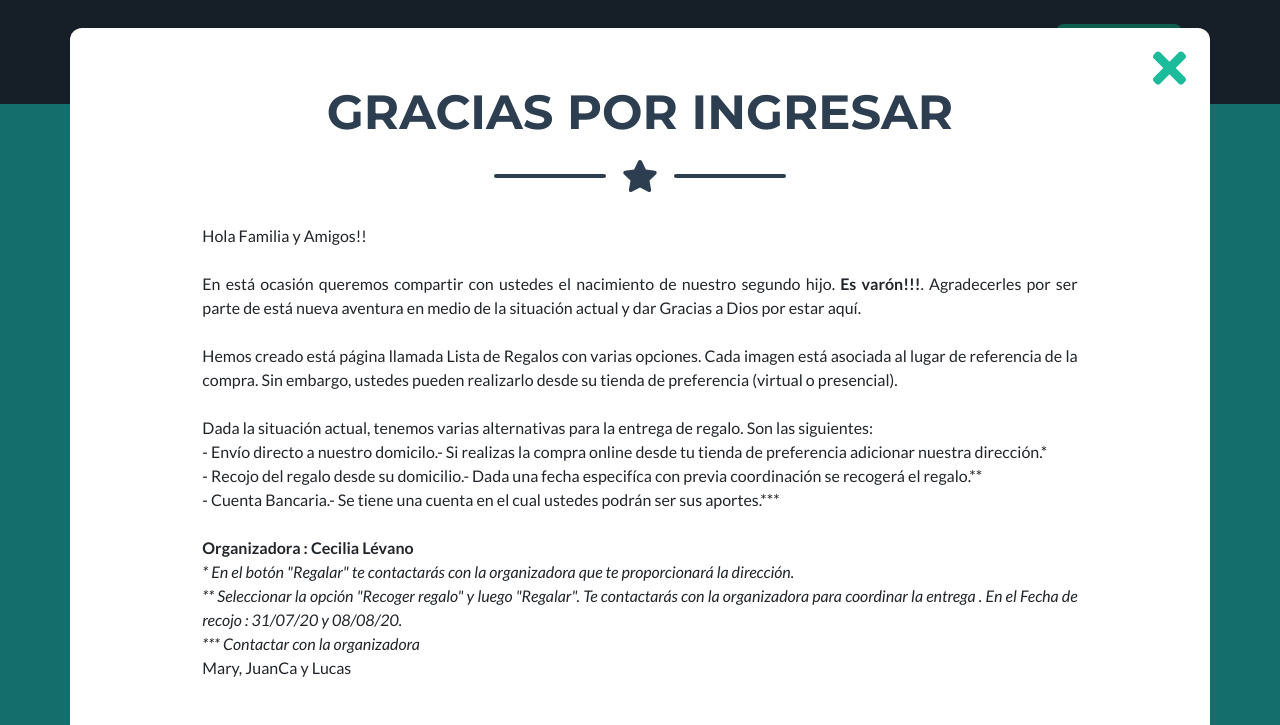
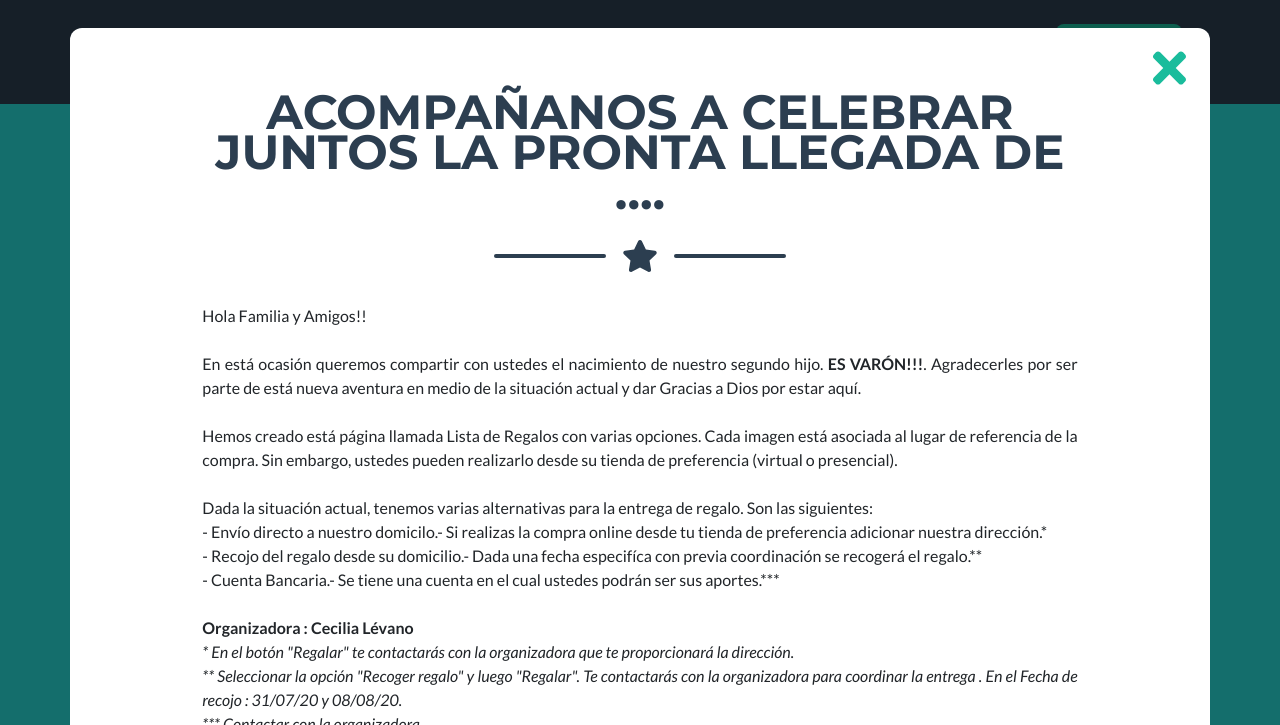
Before and after one commit to midulceperfecto/babyshower, a plain HTML site: page index.html in a window 1280 px wide. Shown: the top 725 px of the page. Drawn offline with nearby package versions, Linux system fonts and the light colour scheme.

Commit message:
Update index.html

```diff
--- a/index.html
+++ b/index.html
@@ -184,7 +184,7 @@
                             <div class="row justify-content-center">
                                 <div class="col-lg-10">
                                     <!-- Portfolio Modal - Title-->
-                                    <h2 class="portfolio-modal-title text-secondary text-uppercase mb-0" id="portfolioModal5Label">Gracias por ingresar</h2>
+                                    <h2 class="portfolio-modal-title text-secondary text-uppercase mb-0" id="portfolioModal5Label">Acompañanos a celebrar juntos la pronta llegada de ....</h2>
                                     <!-- Icon Divider-->
                                     <div class="divider-custom">
                                         <div class="divider-custom-line"></div>
@@ -192,7 +192,7 @@
                                         <div class="divider-custom-line"></div>
                                     </div>
                                     <p class="mb-5 text-justify">Hola Familia y Amigos!!<br><br>
-                                    En está ocasión queremos compartir con ustedes el nacimiento de nuestro segundo hijo. <b>Es varón!!!</b>. Agradecerles por ser parte de está nueva aventura en medio de la situación actual y dar Gracias a Dios por estar aquí.<br><br>
+                                    En está ocasión queremos compartir con ustedes el nacimiento de nuestro segundo hijo. <b>ES VARÓN!!!</b>. Agradecerles por ser parte de está nueva aventura en medio de la situación actual y dar Gracias a Dios por estar aquí.<br><br>
                                     Hemos creado está página llamada Lista de Regalos con varias opciones. Cada imagen está asociada al lugar de referencia de la compra. Sin embargo, ustedes pueden realizarlo desde su tienda de preferencia (virtual o presencial).<br><br>Dada la situación actual, tenemos varias alternativas para la entrega de regalo. Son las siguientes:<br>
                                     - Envío directo a nuestro domicilo.- Si realizas la compra online desde tu tienda de preferencia adicionar nuestra dirección.*<br>
                                     - Recojo del regalo desde su domicilio.- Dada una fecha especifíca con previa coordinación se recogerá el regalo.**<br>
```
